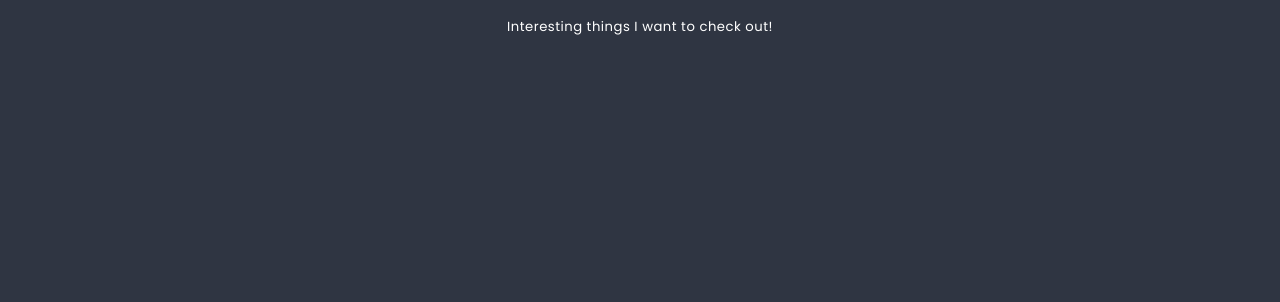
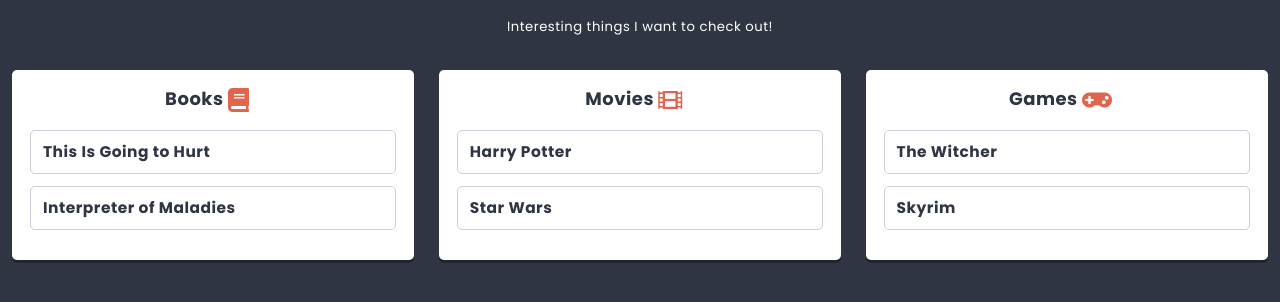
Before and after one commit to julia-melnik/react-intro, a React app: page / in a window 1280 px wide. Shown: the part 362-664 px from the top of the page. Built offline with nearby package versions, Linux system fonts and the light colour scheme.

Commit message:
defactoring of list and columns

```diff
--- a/src/components/App/App.js
+++ b/src/components/App/App.js
@@ -1,7 +1,7 @@
 import React from 'react';
 import styles from './App.scss';
 import PropTypes from 'prop-types';
-import List from '../List/List.js';
+import List from '../List/ListContainer.js';
 // zmiana 4 import { pageContents, listData } from '../../data/dataStore';
 
 class App extends React.Component { // Aby komponent mógł być zdefiniowany jako klasa, musi on dziedziczyć po klasie React.Component
--- a/src/components/Card/Card.js
+++ b/src/components/Card/Card.js
@@ -9,9 +9,10 @@
   }
 
   render() {
+    const { title } = this.props;
     return (
       <section className={styles.component}>
-        <h3 className={styles.title}>{this.props.title}</h3>
+        <h3 className={styles.title}>{title}</h3>
       </section>
     );
   }
--- a/src/components/Column/Column.js
+++ b/src/components/Column/Column.js
@@ -3,14 +3,14 @@
 import PropTypes from 'prop-types';
 import Card from '../Card/Card.js';
 import { settings } from '../../data/dataStore';
-import Creator from '../Creator/Creator.js';
+//import Creator from '../Creator/Creator.js';
 import Icon from '../Icon/Icon.js';
 
 class Column extends React.Component {
 
-  state = {
+  /*state = {
     cards: this.props.cards || [],
-  }
+  }*/
 
   static propTypes = {
     title: PropTypes.node.isRequired,
@@ -19,7 +19,7 @@
     addCard: PropTypes.func,
   }
 
-  addCard(title) {
+  /*addCard(title) {
     this.setState(state => (
       {
         cards: [
@@ -31,25 +31,27 @@
         ],
       }
     ));
-  }
+  } */
+
   static defaultProps = {
     icon: settings.defaultColumnIcon,
   }
 
   render() {
+    const { title, icon, cards } = this.props;
     return (
       <section className={styles.component}>
-        <h3 className={styles.title}>{this.props.title}
-          <span className={styles.icon}> <Icon name={this.props.icon} /></span>
+        <h3 className={styles.title}>{title}
+          <span className={styles.icon}> <Icon name={icon} /></span>
         </h3>
         <div className={styles.cards}>
-          {this.state.cards.map(({ key, ...cardsProps }) => (
-            <Card key={key} {...cardsProps} />
+          {cards.map(cardData => (
+            <Card key={cardData.id} {...cardData} />
           ))}
         </div>
-        <div className={styles.creator}>
-          <Creator text={settings.cardCreatorText} action={this.addCard.bind(this)} />
-        </div>
+        { /*<div className={styles.creator}>
+         <Creator text={settings.cardCreatorText} action={this.addCard.bind(this)} />
+        </div>*/}
       </section>
     );
   }
--- /dev/null
+++ b/src/components/Column/ColumnContainer.js
@@ -0,0 +1,10 @@
+import { connect } from 'react-redux';
+import Column from './Column';
+
+export const getCardsForColumn = ({cards}, columnId) => cards.filter(card => card.columnId == columnId);
+
+const mapStateToProps = (state, props) => ({
+  cards: getCardsForColumn(state, props.id),
+});
+
+export default connect(mapStateToProps)(Column);
--- a/src/components/List/List.js
+++ b/src/components/List/List.js
@@ -2,7 +2,7 @@
 import styles from './List.scss';
 import Hero from '../Hero/Hero.js';
 import PropTypes from 'prop-types';
-//import Column from '../Column/Column.js';
+import Column from '../Column/ColumnContainer.js';
 import { settings } from '../../data/dataStore';
 import ReactHtmlParser from 'react-html-parser';
 //import Creator from '../Creator/Creator.js';
@@ -42,7 +42,7 @@
    }*/
 
   render() {
-    const { title, image, description } = this.props;
+    const { title, image, description, columns } = this.props;
     return (
       <section className={styles.component}>
         <Hero titleText={title} img={image} />
@@ -53,17 +53,20 @@
         <div className={styles.description}>
           *{this.props.description}
           {ReactHtmlParser(this.props.description)} */}
-        {/*<div className={styles.columns}>
-          zmiana 1
+        <div className={styles.columns}>
+          {/* zmiana 1
             <Column titleColumn={'Animals'}/>
           <Column titleColumn={'Plants'}/>
           <Column titleColumn={'Minerals'}/>
-          zmaina 2
-            {this.state.columns.map(({ key, ...columnProps }) => (//???
-              <Column key={key} {...columnProps} />
-            ))}
-          </div>
-          <div className={styles.creator}>
+        zmiana 2
+          {this.state.columns.map(({ key, ...columnProps }) => (//???
+            <Column key={key} {...columnProps} />
+          ))} */}
+          {columns.map(columnData => (
+            <Column key={columnData.id} {...columnData} />
+          ))}
+        </div>
+        {/*<div className={styles.creator}>
             <Creator text={settings.columnCreatorText} action={this.addColumn.bind(this)} />
           </div>
             */}
--- /dev/null
+++ b/src/components/List/ListContainer.js
@@ -0,0 +1,10 @@
+import { connect } from 'react-redux';
+import List from './List';
+
+export const getColumnsForList = ({columns}, listId) => columns.filter(column => column.listId == listId);
+
+const mapStateToProps = (state, props) => ({
+  columns: getColumnsForList(state, props.id),
+});
+
+export default connect(mapStateToProps)(List);
```
